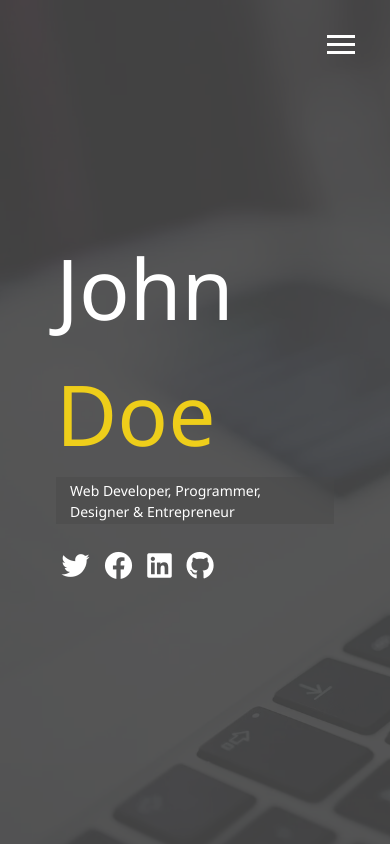
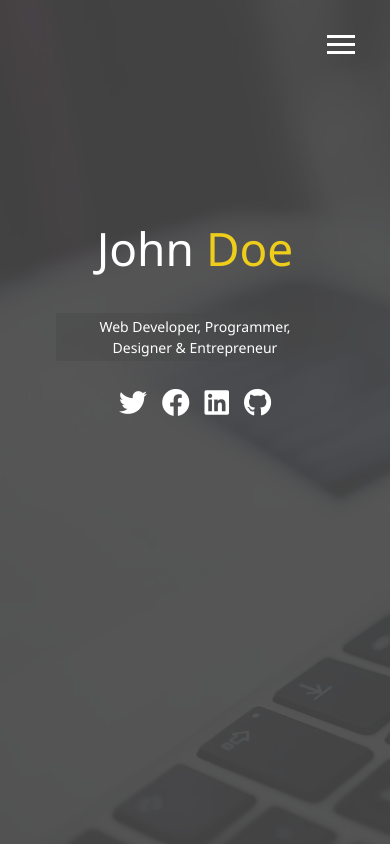
Before and after one commit to ozeanbrandung/portfolio-template-joe, a website: page tutorial_joe/index.html in a window 390 px wide. Drawn offline with Linux system fonts and the light colour scheme.

Commit message:
Added media queries and made menu responsive

```diff
--- a/_src/scss/_config.scss
+++ b/_src/scss/_config.scss
@@ -37,3 +37,28 @@
 		}
 	}
 }
+
+//Media Query Mixins
+@mixin mediaSm {
+	@media screen and (max-width: 500px) {
+		@content;
+	}
+}
+
+@mixin mediaMd {
+	@media screen and (max-width: 768px) {
+		@content;
+	}
+}
+
+@mixin mediaLg {
+	@media screen and (min-width: 769px) and (max-width: 1170px){
+		@content;
+	}
+}
+
+@mixin mediaXL {
+	@media screen and (min-width: 1171px) {
+		@content;
+	}
+}
--- /dev/null
+++ b/_src/scss/_mobile.scss
@@ -0,0 +1,64 @@
+//Widescreens
+@include mediaXL {
+
+}
+
+//Desktops & Laptops
+@include mediaLg {
+
+}
+
+//Tablest & Small Laptops
+@include mediaMd {
+	main {
+		align-items: center;
+		text-align: center;
+		.lg-heading {
+			line-height: 1;
+			margin-bottom: 1rem;
+		}
+	}
+
+	ul.menu-nav, div.menu-branding {
+		float: none;
+		width: 100%;
+		min-height: 0;
+		&.show {
+			transform: translate3d(0,0,0);
+		}
+	}
+
+	.menu-nav {
+		height: 75vh;
+		transform: translate3d(-100%, 0, 0);
+		font-size: 24px;
+	}
+
+	.menu-branding {
+		height: 25vh;
+		transform: translate3d(100%, 0, 0);
+		.portrait {
+			background: url('../img/portrait_small.webp') no-repeat;
+			width: 150px;
+			height: 150px;
+		}
+	}
+}
+
+//Smartphones
+@include mediaSm {
+	main#home h1{
+		margin-top: 20vh;
+		font-size: 46px;
+		margin-bottom: 5vh;
+	}
+	.menu-branding{
+		.portrait {
+			background: url('../img/portrait_small.webp') no-repeat;
+			width: 130px;
+			height: 130px;
+			background-position: center;
+		}
+	}
+
+}
--- a/_src/scss/main.scss
+++ b/_src/scss/main.scss
@@ -2,6 +2,7 @@
 @import "null_style";
 @import "config";
 @import "menu";
+@import "mobile";
 
 
 body {
```
Also changed, not shown: tutorial_joe/css/main.css, tutorial_joe/css/main.min.css.
